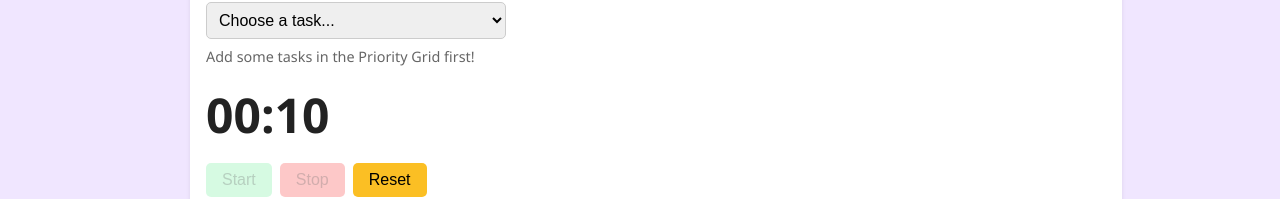
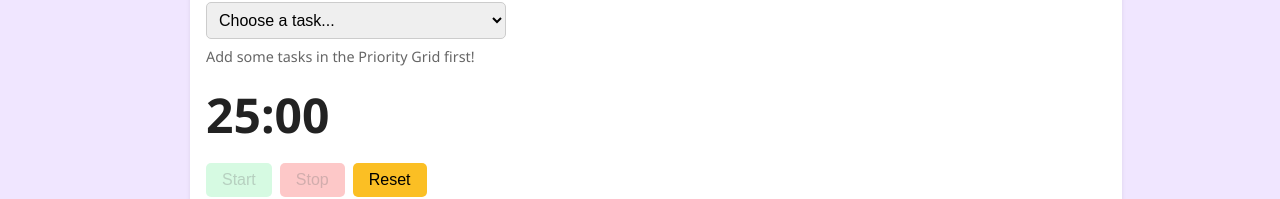
Before and after one commit to chknutson/JoC-Timer, a React (Vite) app: page / in a window 1280 px wide. Shown: the part 551-750 px from the top of the page. Built offline with nearby package versions, Linux system fonts and the light colour scheme.

Commit message:
fixed point counting

```diff
--- a/src/components/Timer.tsx
+++ b/src/components/Timer.tsx
@@ -10,7 +10,7 @@ interface Task {
 }
 
 export default function Timer() {
-  const [timeLeft, setTimeLeft] = useState(10);
+  const [timeLeft, setTimeLeft] = useState(25 * 60);
   const [isRunning, setIsRunning] = useState(false);
   const [selectedTask, setSelectedTask] = useState('');
 
@@ -71,9 +71,9 @@ export default function Timer() {
         taskId: selectedTask,
         taskName: selectedTaskData?.title || 'Unknown Task',
         taskPriority: selectedTaskData?.priority || 'Unknown',
-        startTime: new Date(Date.now() - 10 * 1000).toISOString(),
+        startTime: new Date(Date.now() - 25 * 60 * 1000).toISOString(),
         endTime: new Date().toISOString(),
-        duration: 10
+        duration: 25 * 60
       };
 
       const existingSessions = JSON.parse(localStorage.getItem('pomodoroSessions') || '[]');
@@ -183,7 +183,7 @@ export default function Timer() {
         <button
           onClick={() => {
             setIsRunning(false);
-            setTimeLeft(10);
+            setTimeLeft(25 * 60);
           }}
           style={buttonStyle("#fbbf24", false)}
         >
```
